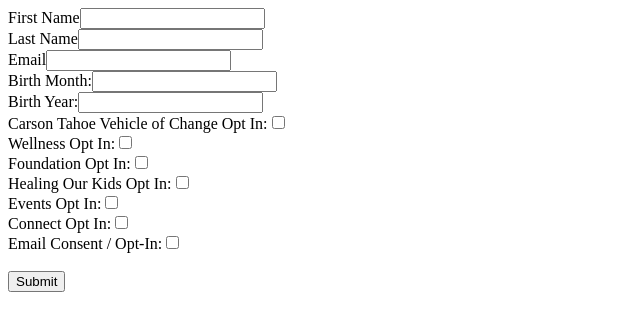
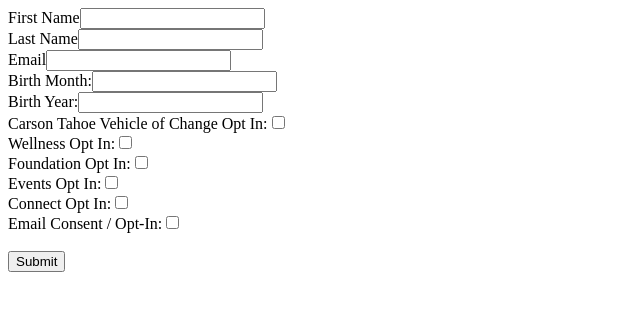
Before and after one commit to wandia2234/Patient-CRM-Web-to-Lead, a plain HTML site: page index.html in a window 1280 px wide. Shown: the whole page, without its empty margins (0-640 px from the left). Drawn offline with Linux system fonts and the light colour scheme.

Commit message:
Update index.html

```diff
--- a/index.html
+++ b/index.html
@@ -39,8 +39,6 @@ Wellness Opt In:<input  id="00NWQ00000DIv1x" name="00NWQ00000DIv1x" type="checkb
 
 Foundation Opt In:<input  id="00NWQ00000F4SwL" name="00NWQ00000F4SwL" type="checkbox" value="1" /><br>
 
-Healing Our Kids Opt In:<input  id="00NWQ00000F3vIs" name="00NWQ00000F3vIs" type="checkbox" value="1" /><br>
-
 Events Opt In:<input  id="00NWQ00000DIv0L" name="00NWQ00000DIv0L" type="checkbox" value="1" /><br>
 
 Connect Opt In:<input  id="00NWQ00000DIuvV" name="00NWQ00000DIuvV" type="checkbox" value="1" /><br>
```
